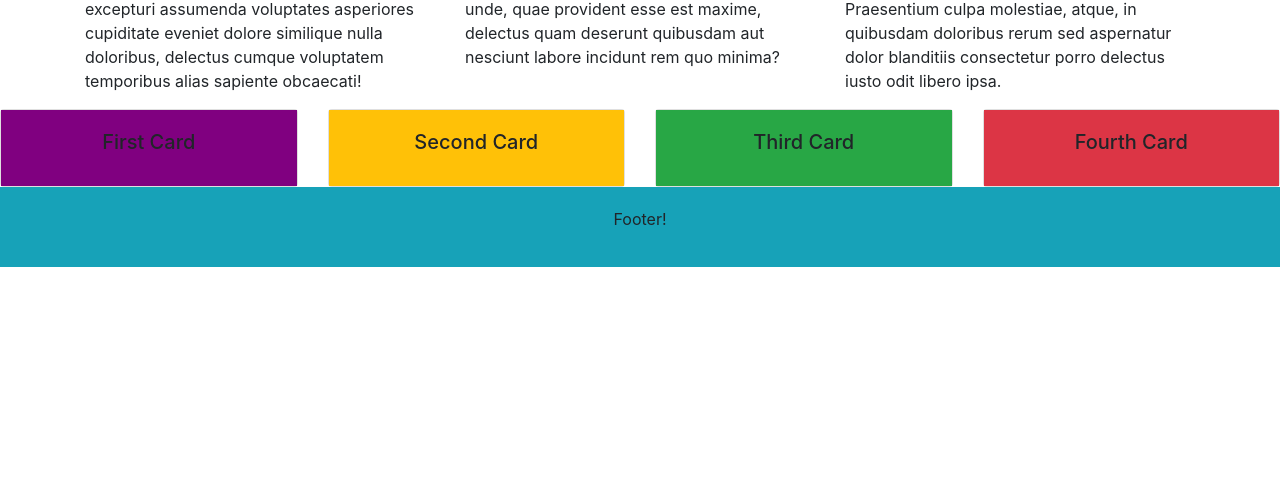
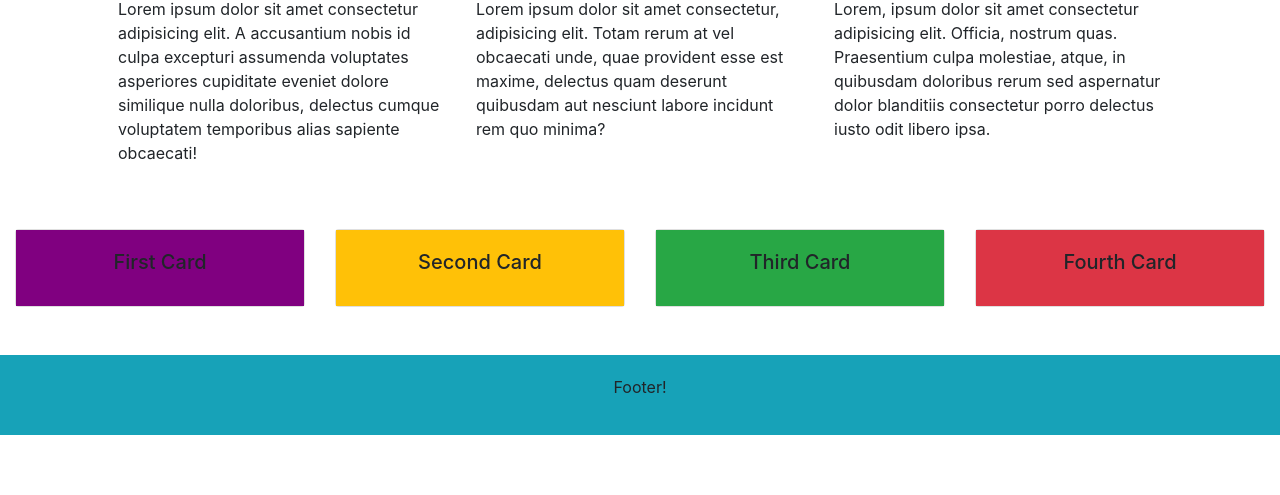
Before and after one commit to wi-fighters/58-uib-framework-bootstrap-nadia-jaime, a plain HTML site: page index.html in a window 1280 px wide. Shown: the part 305-800 px from the top of the page. Drawn offline with nearby package versions, Linux system fonts and the light colour scheme.

Commit message:
add spacing classes

```diff
--- a/index.html
+++ b/index.html
@@ -11,7 +11,7 @@
     <link rel="stylesheet" href="style.css">
 </head>
 
-<body style="width:100%; height: 100vh;">
+<body style="width:100%; ">
     <header class="d-flex align-items-center justify-content-center border-bottom rounded-bottom bg-info"
         style="width: 100%; height: 10rem;">
         <h1 class="text-center"  style="width: 50%">Bootstrap Page</h1>
@@ -23,7 +23,7 @@
             <li class="nav-item"><a href="#">Contact</a></li>
         </ul>
     </nav>
-    <main class="container">
+    <main class="container px-5 py-5">
         <div class="row">
             <div class="col">
                 <h2>Column 1</h2>
@@ -51,7 +51,7 @@
             </div>
         </div>
     </main>
-    <aside class="card-deck">
+    <div class="card-deck mb-5" style="margin:0">
         <div class="card rounded">
             <div class="card-body" style="background-color: purple">
                 <h5 class="card-title text-center">First Card</h5>
@@ -72,7 +72,7 @@
                 <h5 class="card-title text-center">Fourth Card</h5>
             </div>
         </div>
-    </aside>
+    </div>
     <footer class="d-flex align-items-center justify-content-center bg-info" style="width: 100%; height: 5rem;">
         <p>Footer!</p>
     </footer>
```
